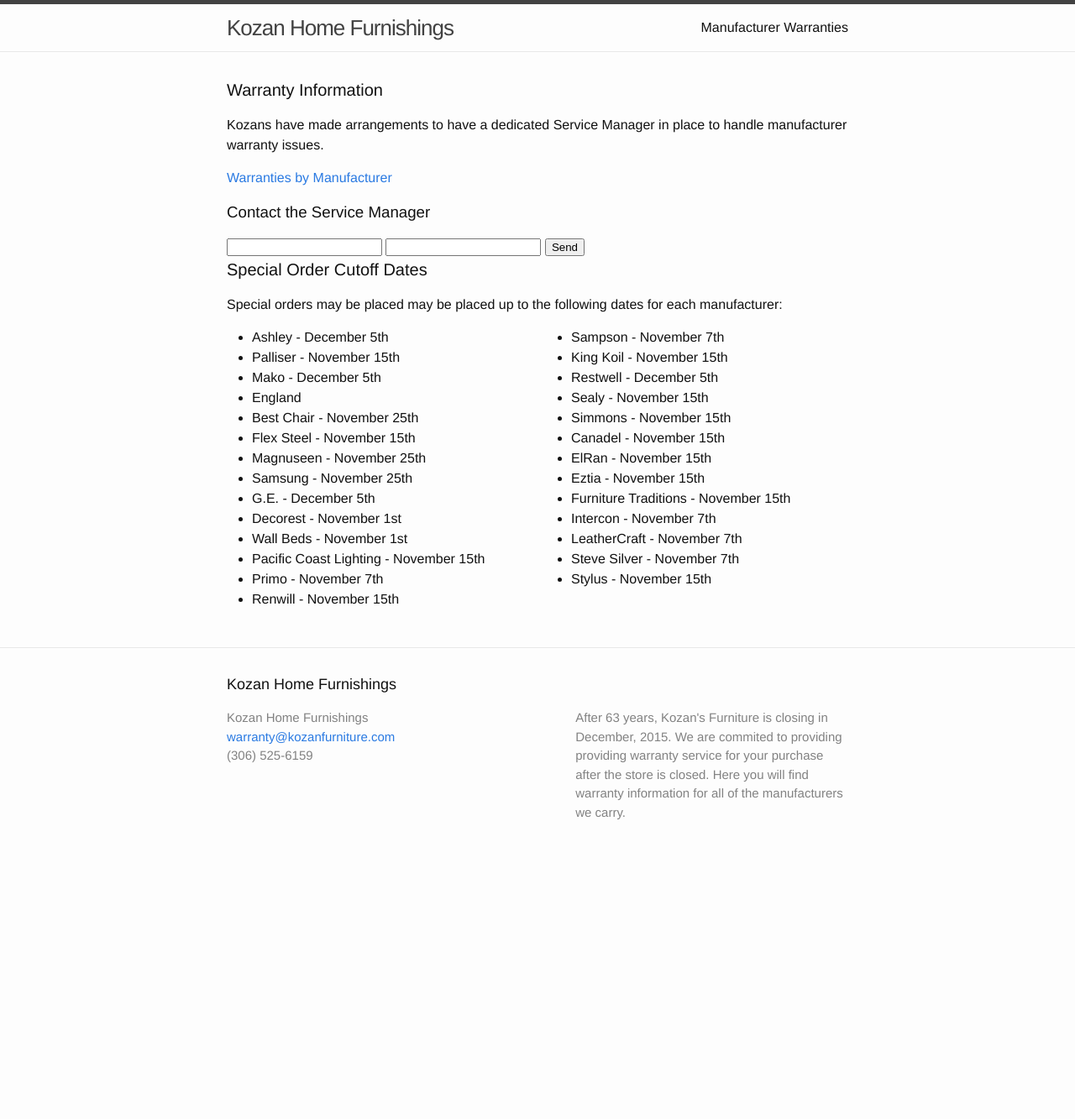
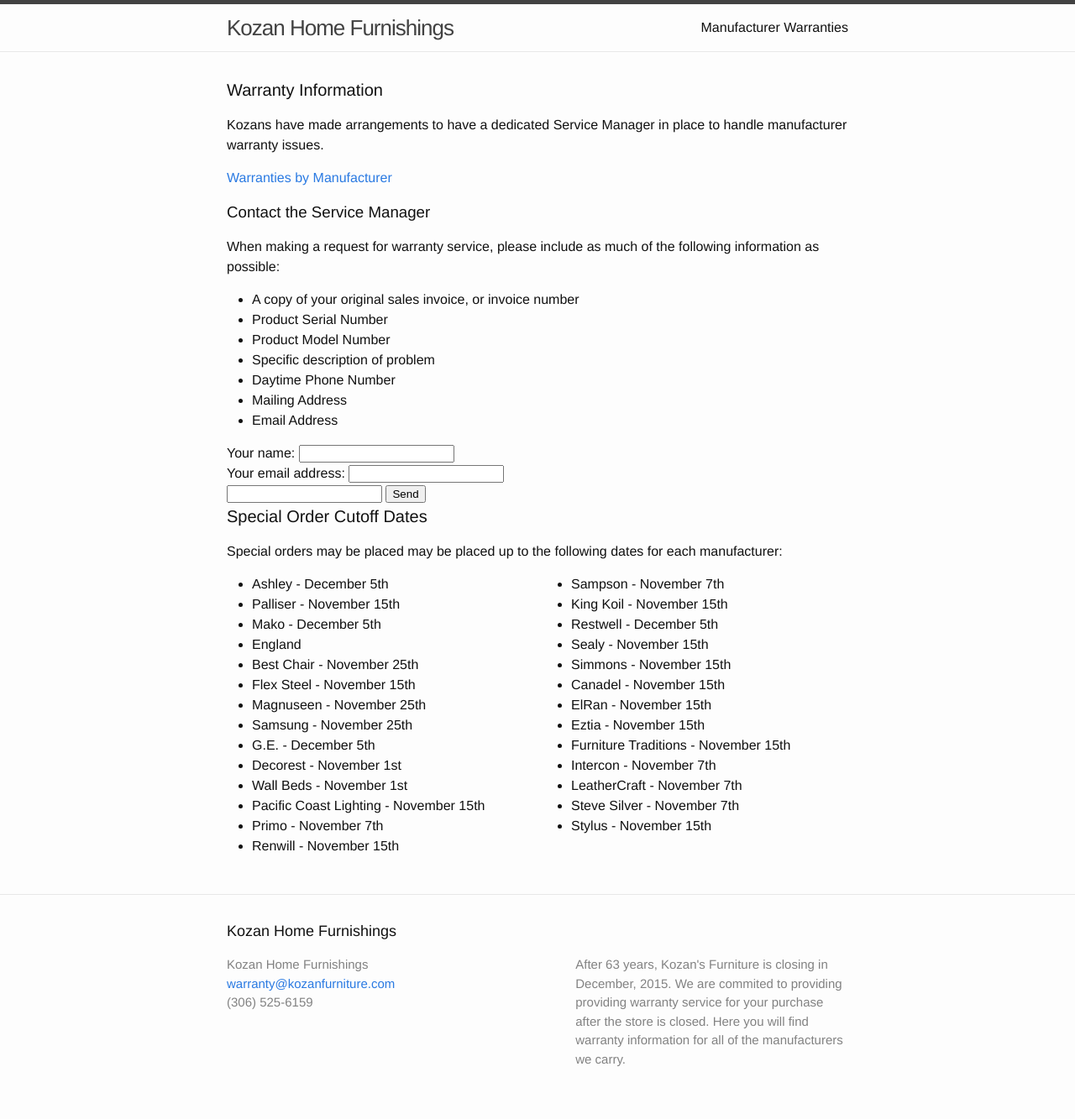
Before and after one commit to johnkozan/kozans-warranty, a Jekyll site: the page built from index.html, in a window 1280 px wide. Shown: the whole page at 84% size. Built offline with Jekyll 4.4.1, drawn with Linux system fonts in a browser that asks for light colours; before the commit the page ends 1039 px from its top, so only the background shows below that.

Commit message:
Update index.html

```diff
--- a/index.html
+++ b/index.html
@@ -16,10 +16,25 @@
 
 
   <h3>Contact the Service Manager</h3>
+
+  <p>When making a request for warranty service, please include as much of the following information as possible:</p>
+
+  <ul>
+    <li>A copy of your original sales invoice, or invoice number</li>
+    <li>Product Serial Number</li>
+    <li>Product Model Number</li>
+    <li>Specific description of problem</li>
+    <li>Daytime Phone Number</li>
+    <li>Mailing Address</li>
+    <li>Email Address</li>
+  </ul>
+
+
   <form action="//formspree.io/warranty@kozanfurniture.com"
       method="POST">
-    <input type="text" name="name">
-    <input type="email" name="_replyto">
+    Your name: <input type="text" name="name"><br>
+    Your email address: <input type="email" name="_replyto"><br>
+    <input type="textarea" name="content">
     <input type="submit" value="Send">
 </form>
 
```
